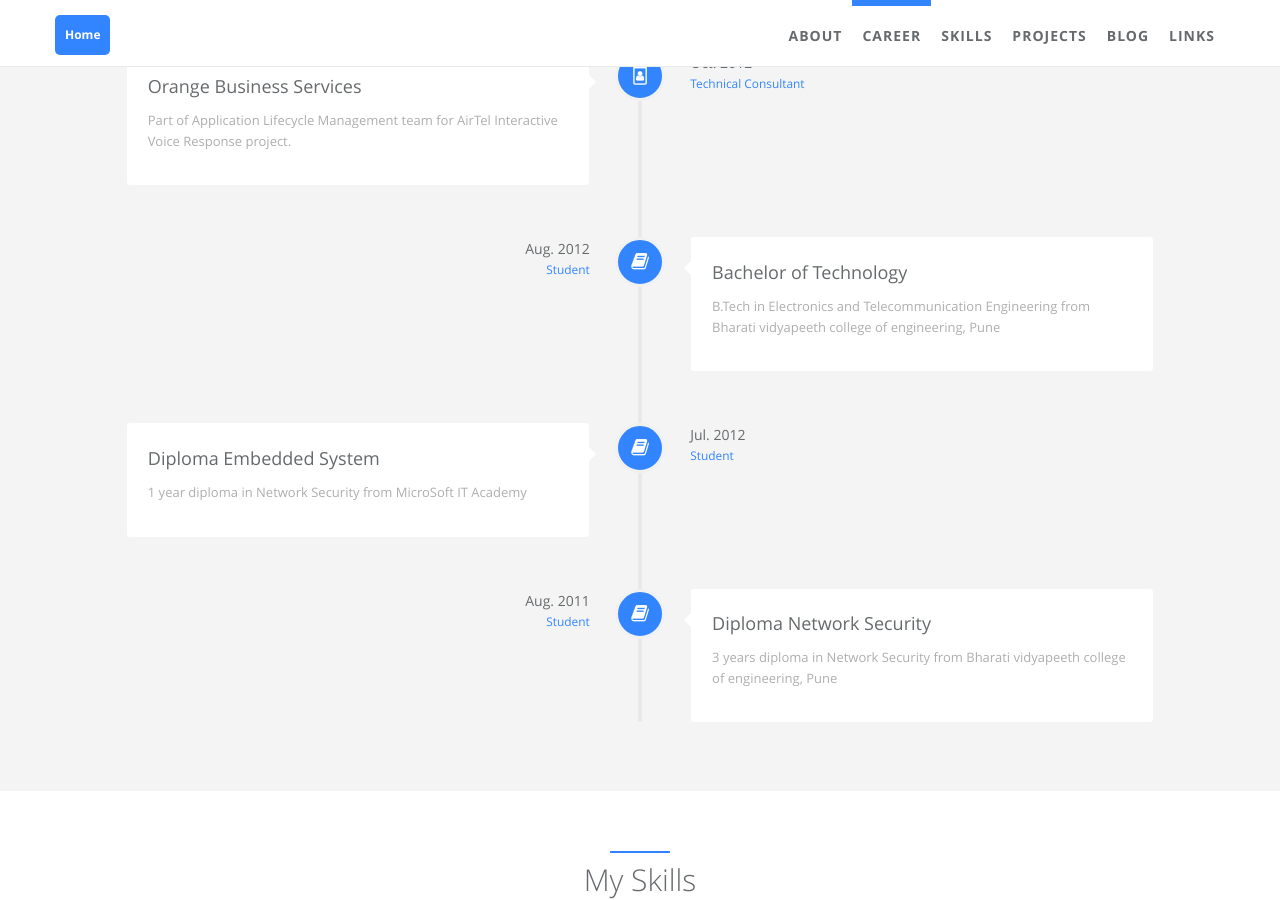
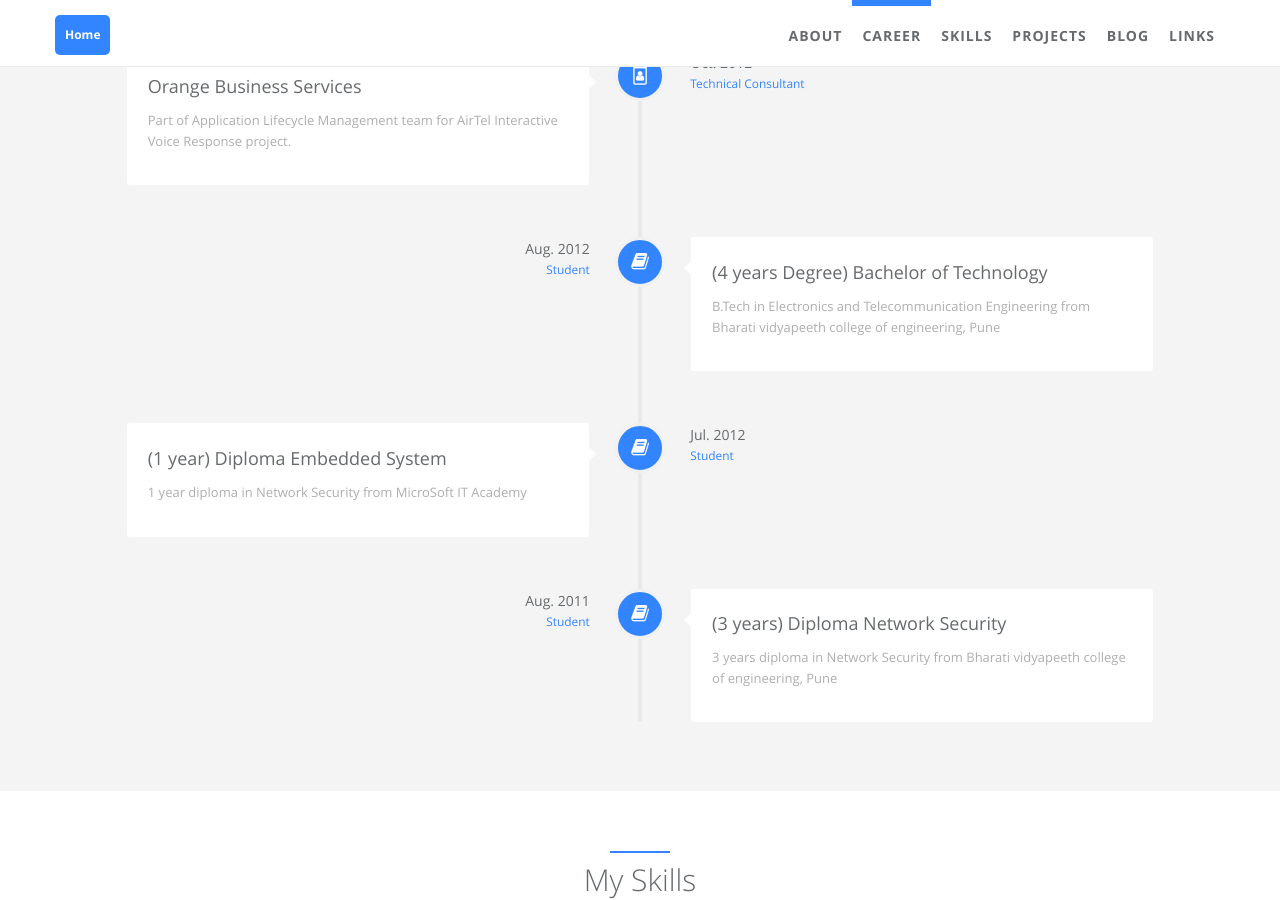
Before and after one commit to AkshaySiwal/website, a Jekyll site: the page built from index.html, in a window 1280 px wide and 900 px high, scrolled down 1417 px. Built offline with Jekyll 4.4.1, drawn with Linux system fonts in a browser that asks for light colours.

Commit message:
Update careers.yml

```diff
--- a/_data/index/careers.yml
+++ b/_data/index/careers.yml
@@ -26,7 +26,7 @@
   job:
     detail: Automation Engineer
     i18n: company_b_job
-  icon: fa-id-card
+  icon: fa-code
 
 - name:
     detail: Orange Business Services
@@ -44,7 +44,7 @@
 
 
 - name:
-    detail: Bachelor of Technology
+    detail: (4 years Degree) Bachelor of Technology
     i18n: company_d
   desc:
     detail: B.Tech in Electronics and Telecommunication Engineering from Bharati vidyapeeth college of engineering, Pune
@@ -58,7 +58,7 @@
   icon: fa-book
 
 - name:
-    detail: Diploma Embedded System
+    detail: (1 year) Diploma Embedded System
     i18n: company_f
   desc:
     detail: 1 year diploma in Network Security from MicroSoft IT Academy
@@ -73,7 +73,7 @@
 
 
 - name:
-    detail: Diploma Network Security
+    detail: (3 years) Diploma Network Security
     i18n: company_e
   desc:
     detail: 3 years diploma in Network Security from Bharati vidyapeeth college of engineering, Pune
```
